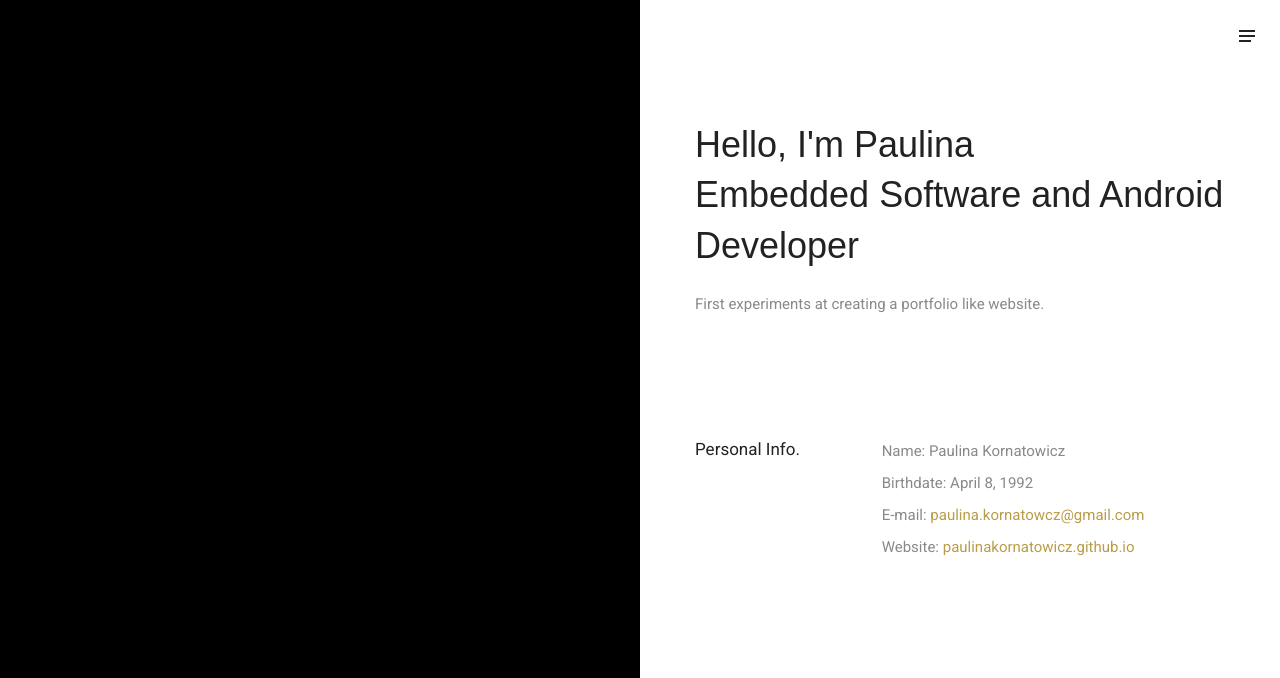
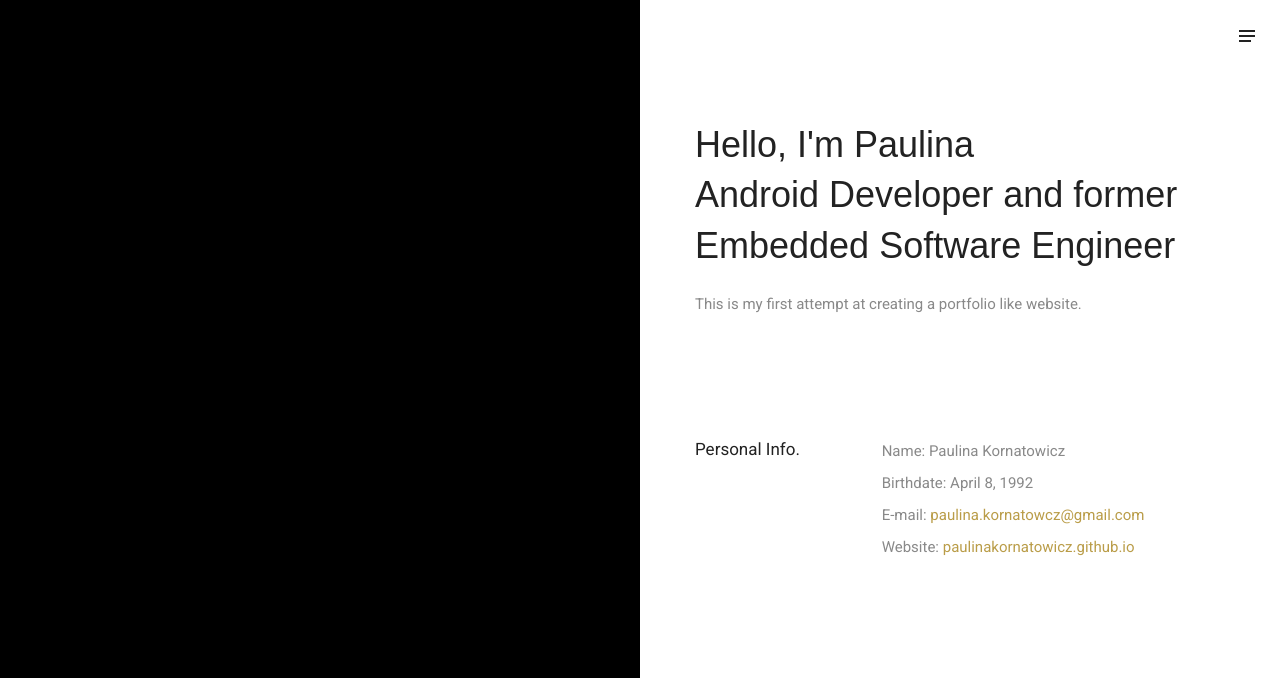
Before and after one commit to PaulinaKornatowicz/paulinakornatowicz.github.io, a plain HTML site: page index.html in a window 1280 px wide. Shown: the top 678 px of the page. Drawn offline with Linux system fonts and the light colour scheme; some packages are replaced by stand-ins of ours; a web font is replaced by a local one.

Commit message:
Change profile info.

```diff
--- a/index.html
+++ b/index.html
@@ -82,9 +82,9 @@
                     <div class="container-fluid container-custom">
                         <div class="row">
                             <div class="col-sm-12">
-                                <h1>Hello, I'm Paulina<br>Embedded Software and Android Developer</h1>
+                                <h1>Hello, I'm Paulina<br>Android Developer and former Embedded Software Engineer</h1>
                                 <p>
-								First experiments at creating a portfolio like website.
+								This is my first attempt at creating a portfolio like website.
 								</p>
                             </div>
                         </div>
```
